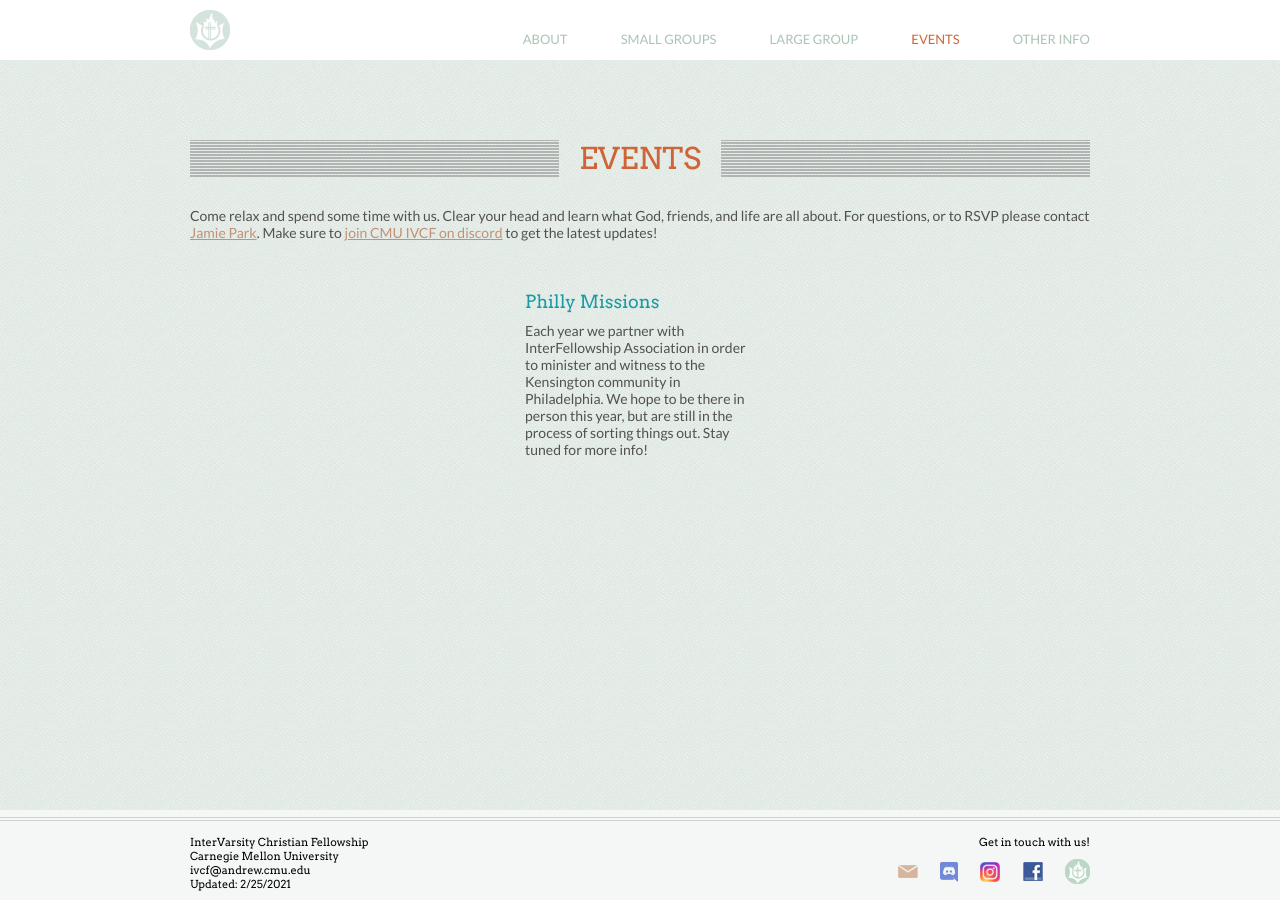
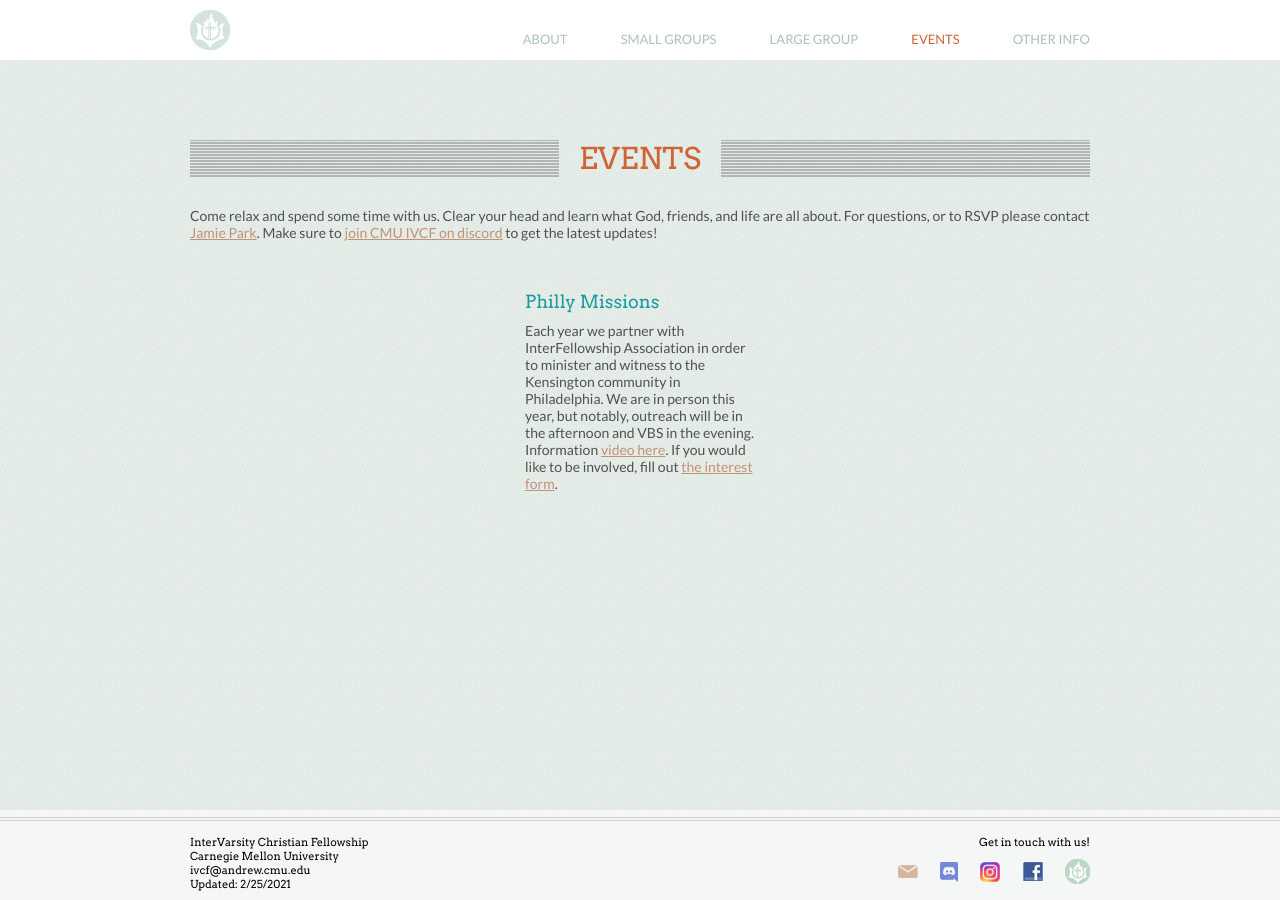
Before and after one commit to ivcf-cmu/ivcf-cmu.github.io, a Jekyll site: the page built from events.md, in a window 1280 px wide. Built offline with Jekyll 4.4.1, drawn with Linux system fonts in a browser that asks for light colours.

Commit message:
update philly info

```diff
--- a/events.md
+++ b/events.md
@@ -42,9 +42,10 @@
 			<h2>Philly Missions</h2>
 			<p>
 				Each year we partner with InterFellowship Association in order to minister and witness to the Kensington
-				community in Philadelphia. We hope to be there in person this year, but are still in the process of sorting things out. Stay tuned for more info!
-				<!-- If you would consider being involved, fill out
-				<a href="https://forms.gle/mjMGEAYmiykmSouy8" target="_blank">the interest form</a>. -->
+				community in Philadelphia. We are in person this year, but notably, outreach will be in the afternoon and VBS in the evening. Information <a href="https://youtu.be/V9ZAeCb7zoE" target="_blank">video here</a>.
+
+				If you would like to be involved, fill out
+				<a href="https://forms.gle/14TxhiDnvdL9iBot8" target="_blank">the interest form</a>.
 			</p>
 		</div>
 		<!--
```
